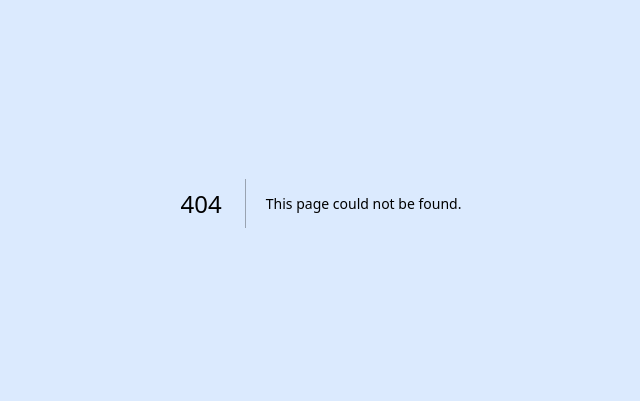
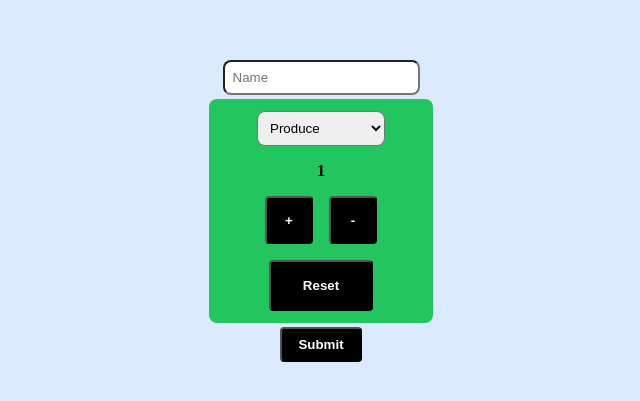
Before and after one commit to MPinera/cprg306-assignments, a Next.js app: page /week-5 in a window 1280 px wide. Before the commit this address had no page. Shown: the part 197-598 px from the top of the page, without its empty margins (319-959 px from the left). Built offline with nearby package versions, Linux system fonts and the light colour scheme.

Commit message:
week-5 added

```diff
--- a/app/page.js
+++ b/app/page.js
@@ -13,6 +13,9 @@ export default function Page() {
       <p>
         <Link href="/week-4">Week 4</Link>
       </p>
+      <p>
+        <Link href="/week-5">Week 5</Link>
+      </p>
     </div>
   );
 }
--- /dev/null
+++ b/app/week-5/new-item.js
@@ -0,0 +1,100 @@
+"use client";
+
+import { useState } from "react";
+
+export default function StudentInfo() {
+  const [quantity, setQuantity] = useState(1);
+  const [name, setName] = useState("");
+  const [category, setCategory] = useState("produce");
+
+  const increment = () => {
+    if (quantity < 20) {
+      setQuantity(quantity + 1);
+    } else {
+      alert("Error: Quantity cannot exceed 20");
+    }
+  };
+
+  const decrement = () => {
+    if (quantity > 1) {
+      setQuantity(quantity - 1);
+    } else {
+      alert("Error: Quantity cannot be less than 1");
+    }
+  };
+
+  const resetButton = () => {
+    setQuantity(1);
+  };
+
+  const handleSubmit = (event) => {
+    event.preventDefault();
+    const item = { name, category, quantity };
+    console.log(item);
+    alert(`Name: ${name}, Quantity: ${quantity}, Category: ${category}`);
+    resetButton();
+  };
+
+  return (
+    <main>
+      <div className="flex justify-center items-center min-h-screen">
+        <form
+          onSubmit={handleSubmit}
+          className="flex flex-col justify-center items-center w-48 h-48 bg-green-500 space-y-4 p-4 rounded-lg"
+        >
+          <input
+            typw="text"
+            value={name}
+            onChange={(e) => setName(e.target.value)}
+            placeholder="Name"
+            className="p-2 rounded-lg"
+            required
+          />
+          <select
+            value={category}
+            onChange={(e) => setCategory(e.target.value)}
+            className="p-2 rounded-lg"
+          >
+            <option value="produce">Produce</option>
+            <option value="dairy">Dairy</option>
+            <option value="bakery">Bakery</option>
+            <option value="meat">Meat</option>
+            <option value="frozen">Frozen Foods</option>
+            <option value="canned">Canned Goods</option>
+            <option value="dry">Dry Goods</option>
+            <option value="beverages">Beverages</option>
+            <option value="snacks">Snacks</option>
+            <option value="other">Other</option>
+          </select>
+          <p className="text-x1 font-semibold">{quantity}</p>
+          <div className="flex items-center space-x-4">
+            <button
+              onClick={increment}
+              className="bg-black text-white font-bold py-2 px-4 rounded hover:bg-blue-700 w-12 h-12 flex items-center justify-center"
+            >
+              +
+            </button>
+            <button
+              onClick={decrement}
+              className="bg-black text-white font-bold py-2 px-4 rounded hover:bg-red-700 w-12 h-12 flex items-center justify-center"
+            >
+              -
+            </button>
+          </div>
+          <button
+            onClick={resetButton}
+            className="bg-black text-white font-bold py-4 px-8 rounded hover:bg-purple-700"
+          >
+            Reset
+          </button>
+          <button
+            onClick={handleSubmit}
+            className="bg-black text-white font-bold py-2 px-4 rounded hover:bg-purple-700 mt-4"
+          >
+            Submit
+          </button>
+        </form>
+      </div>
+    </main>
+  );
+}
--- /dev/null
+++ b/app/week-5/page.js
@@ -0,0 +1,11 @@
+import NewItem from "./new-item.js";
+
+export default function Page() {
+  return (
+    <main>
+      <div className="flex justify-center">
+        <NewItem />
+      </div>
+    </main>
+  );
+}
```
